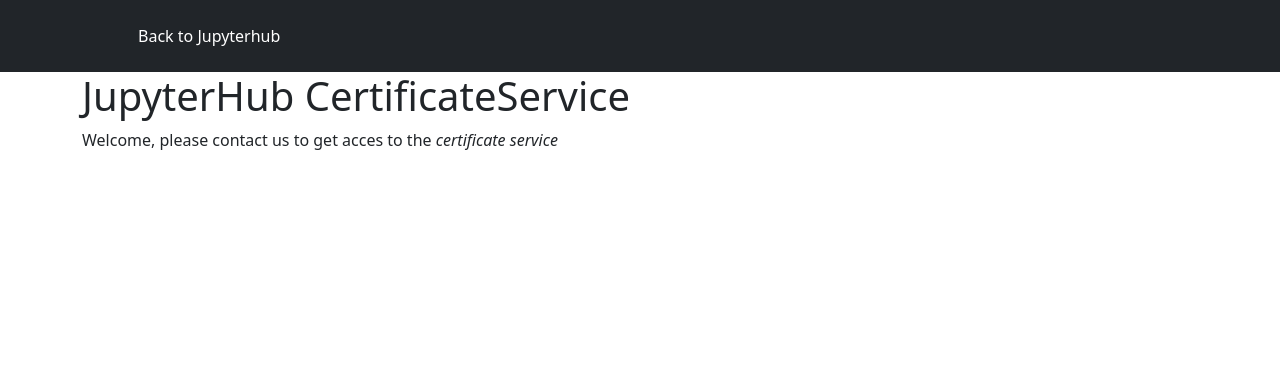
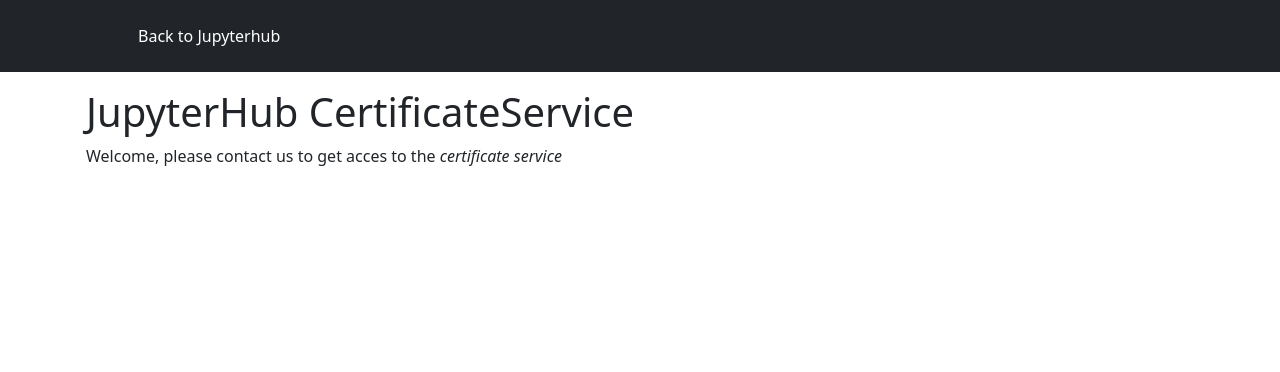
Before and after one commit to cta-epfl/certificateservice, a Flask app: template certificateservice/templates/index.html in a window 1280 px wide. Shown: the top 372 px of the page. Run offline with Flask 3, Linux system fonts and the light colour scheme; the template is opened without the code that fills it, so the values that code supplies are empty; parts of the project's set-up code (start-up, migrations or seed data) failed here and were passed over.

Commit message:
Update template

```diff
--- a/certificateservice/templates/index.html
+++ b/certificateservice/templates/index.html
@@ -28,7 +28,7 @@
       </div>
     </div>
   </header>
-  <main class="container pb-3">
+  <main class="container p-3">
     <h1>JupyterHub CertificateService</h1>
     {% if user %}
     <p>Welcome {{ user }} !</p>
```
Also changed, not shown: tests/test_config.py (+3 -2 lines).
